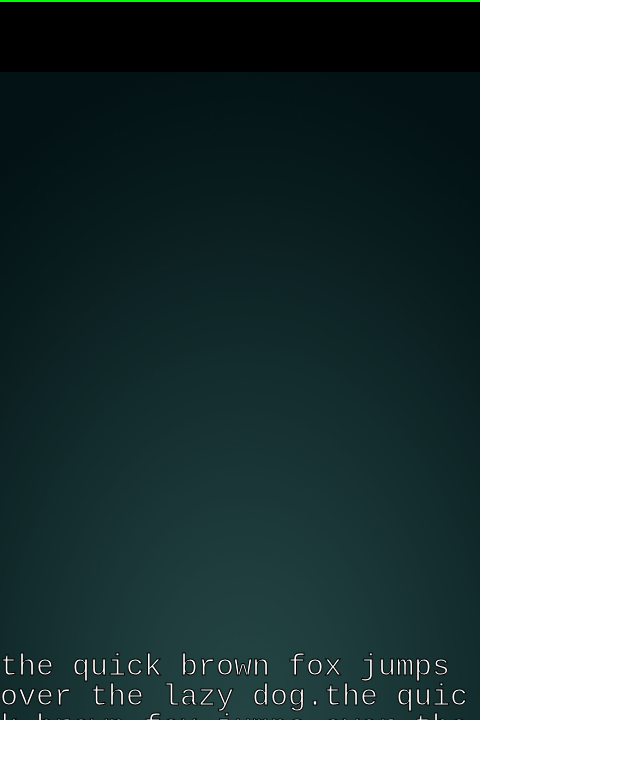
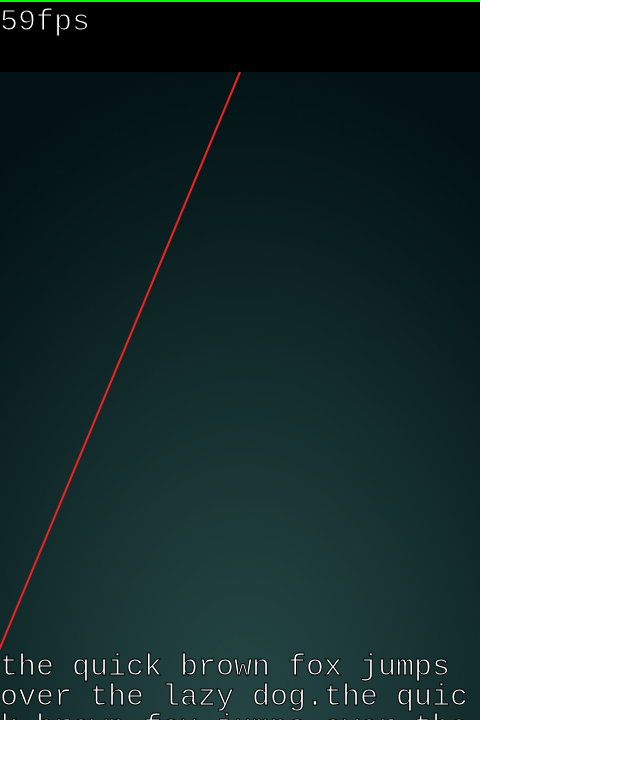
Before and after one commit to projectigneous/Ultratype, a plain HTML site: page index.html in a window 1280 px wide. Shown: the whole page, without its empty margins (0-640 px from the left). Drawn offline with Linux system fonts and the light colour scheme.

Commit message:
particles

```diff
--- a/index.html
+++ b/index.html
@@ -4,5 +4,6 @@
 </head>
 <body>
     <canvas id="canvas" width="480" height="720"></canvas>
+    <script src="particles.js"></script>
     <script src="index.js"></script>
 </body>
--- a/index.js
+++ b/index.js
@@ -66,10 +66,12 @@ function drawLines() {
         game.speed = 0.25
 
     }
-    console.log(lines)
+    //console.log(lines)
     var top = fontSize + (height - game.textHeight)
     var offset = game.textOffset
+    ctx.fillStyle = "#e22"
     ctx.fillRect(game.textOffset-2, (height - game.textHeight) + 5, 2, fontSize)
+    ctx.fillStyle = "#fff"
     for (var line of lines) {
 
         ctx.fillText(line,offset,top,width);
@@ -79,6 +81,9 @@ function drawLines() {
     }
 
 }
+var frameTime = performance.now()
+var fpses = []
+var avgfps = -1
 
 function renderFrame() {
     // clear
@@ -88,6 +93,16 @@ function renderFrame() {
     // draw base
     ctx.fillStyle = "#000"
     ctx.fillRect(0, 0, width, height * 0.1)
+
+    // draw lasers!!1!!!
+    ctx.strokeStyle = "#e22"
+    ctx.lineWidth = 2
+    ctx.beginPath();
+    ctx.moveTo(width / 2, height * 0.1);
+    var cwidth = ctx.measureText(game.text.substr(0,1)).width
+    ctx.lineTo(game.textOffset-1, (height - game.textHeight) + 5);
+    ctx.stroke();
+    ctx.lineWidth = 1
     // healthbar
     ctx.fillStyle = "#f00"
     ctx.fillRect(0,0,width,2);
@@ -97,13 +112,36 @@ function renderFrame() {
     game.textHeight += game.speed
 
     drawLines()
+
+    particles.render(ctx, game.running ? 1 : 0)
+
+    // fps
+    var now = performance.now()
+    var fps = Math.floor(1000 / (now - frameTime));
+    frameTime = now
+    fpses.push(fps)
+    if (fpses.length >= 5 || avgfps == -1) {
+        var avg = 0
+        for (var fps of fpses) {
+            avg += fps
+        }
+        avg = avg / fpses.length
+        avgfps = avg
+        fpses = []
+    }
+    ctx.fillStyle = "#fff"
+    ctx.strokeStyle = "#000"
+    ctx.fillText(Math.floor(avgfps) + "fps",0,fontSize)
+    ctx.strokeText(Math.floor(avgfps) + "fps",0,fontSize)
+
     if (game.running) {
         requestAnimationFrame(renderFrame)
     }
+
 }
 
 onkeydown = function(evt) {
-    console.log(evt)
+    //console.log(evt)
     var key = evt.key
     if (game.text.substr(0,1) == key) {
         game.score += 10 *(game.speed * 10)
@@ -112,6 +150,11 @@ onkeydown = function(evt) {
         game.text = game.text.substr(1,game.text.length - 1)
         var cwidth = ctx.measureText(key).width
         game.textOffset += cwidth
+
+        for (var i =0; i < 5000; i++) {
+            particles.create(game.textOffset - (cwidth / 2), (height - game.textHeight) + (fontSize / 2))
+        }
+
         if (game.textOffset > width - cwidth) {
             game.textOffset = 0
             game.textHeight -= fontSize * (2 + (game.streak/50))
--- /dev/null
+++ b/particles.js
@@ -0,0 +1,35 @@
+var particles = {
+    particles: [],
+    create: function(x,y) {
+        var particle = {
+            x,y,
+            z: Math.random()*3,
+            vx:-5 + Math.random()*10,
+            vy: -5 + Math.random()*10,
+            vz: 0.075
+        }
+        particles.particles.push(particle)
+    },
+    render: function(ctx, speed) {
+        if (!speed) {speed = 1}
+        ctx.fillStyle = "#fff";
+        for (var particle of particles.particles) {
+            if (particle.z > 0 ) {
+                try {
+                    ctx.fillStyle = `hsl(17, 100%, ${(particle.z / 3) * 50}%)`
+                    ctx.beginPath();
+                    ctx.arc(particle.x, particle.y, particle.z, 0, Math.PI*2, false);
+                    ctx.fill();
+                } catch(e) {}
+
+                particle.x += particle.vx * speed;
+                particle.y += particle.vy * speed;
+                particle.z -= particle.vz * speed;
+            }
+
+            if (particle.z <= 0) {
+                delete particle
+            }
+        }
+    }
+};
```
